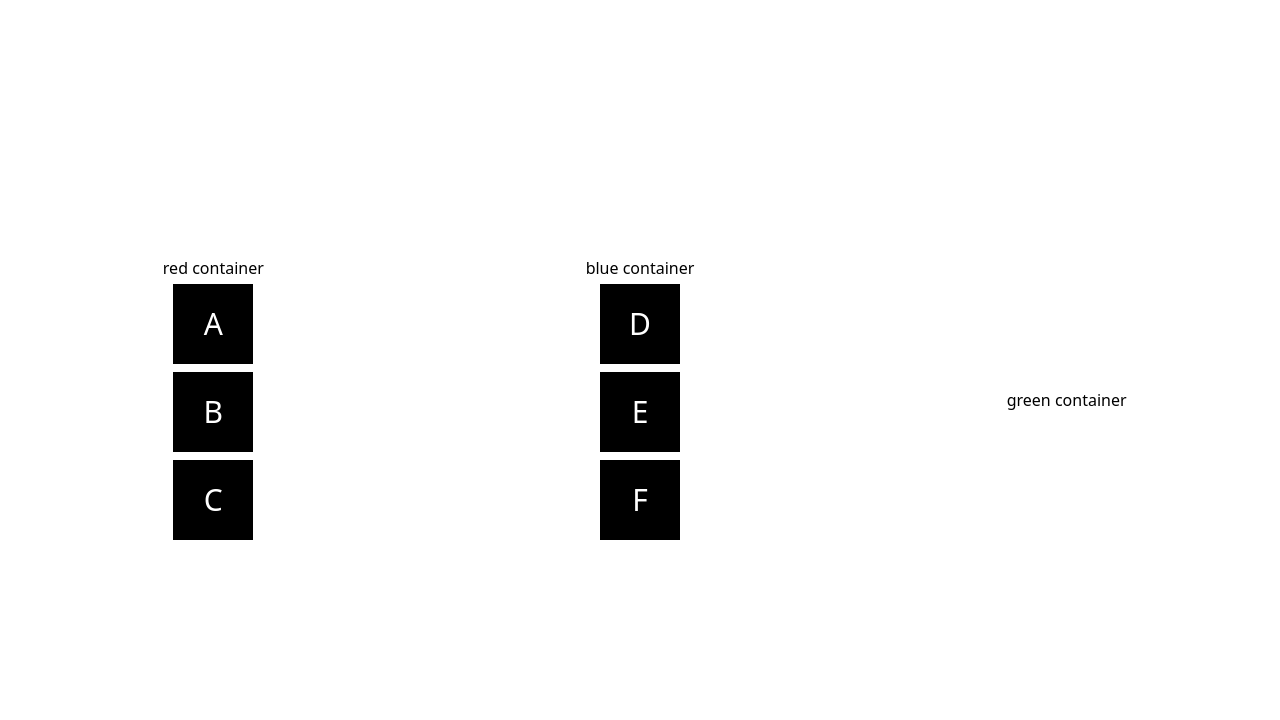
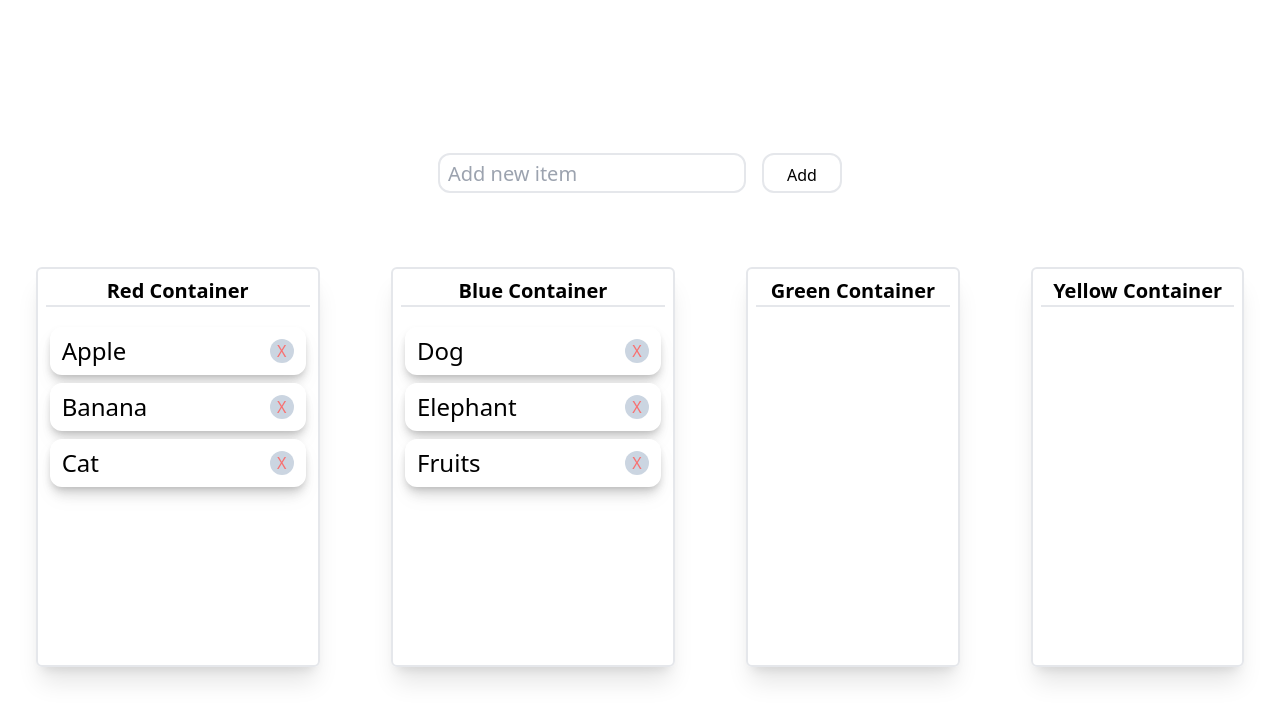
Before and after one commit to ahmadfahim2k/drag-and-drop-boxes-react, a React (Create React App) app: page /drag in a window 1280 px wide. Shown: the top 720 px of the page. Built offline with nearby package versions, Linux system fonts and the light colour scheme.

Commit message:
Finished drag n drop application

```diff
--- a/package.json
+++ b/package.json
@@ -5,6 +5,7 @@
   "dependencies": {
     "react": "^18.2.0",
     "react-dom": "^18.2.0",
+    "react-router-dom": "^6.14.2",
     "react-scripts": "5.0.1",
     "recoil": "^0.7.7",
     "tailwindcss": "^3.3.3",
--- a/src/App.js
+++ b/src/App.js
@@ -1,10 +1,14 @@
-import Home from "./Components/Home";
-
+import DragDropHome from "./Pages/DragDropHome";
+import Home from "./Pages/Home";
+import { Routes, Route } from 'react-router-dom';
 
 function App() {
   return (
     <div className="App">
-      <Home />
+      <Routes>
+        <Route path="/" element={<Home />} />
+        <Route path="/drag" element={<DragDropHome />} />
+      </Routes>
     </div>
   );
 }
--- a/src/Components/Container.js
+++ b/src/Components/Container.js
@@ -1,11 +1,11 @@
 import { useRecoilValue, useSetRecoilState } from 'recoil';
-import { dataAtom, filteredDataSelector } from '../Recoil';
+import { dragDataAtom, filteredDragDataSelector } from '../Recoil';
 import DragBox from './DragBox';
 
 function Container({ color }) {
 
-    const boxes = useRecoilValue(filteredDataSelector(color));
-    const setData = useSetRecoilState(dataAtom);
+    const boxes = useRecoilValue(filteredDragDataSelector(color));
+    const setDragData = useSetRecoilState(dragDataAtom);
 
     function handleDragEnter(e) {
         e.preventDefault();
@@ -18,8 +18,8 @@ function Container({ color }) {
 
     function handleDrop(e) {
         const item = JSON.parse(e.dataTransfer.getData("item"));
-        console.log(item);
-        setData(prev => {
+        // console.log(item);
+        setDragData(prev => {
 
             const newData = {};
             //remove from data
@@ -32,12 +32,20 @@ function Container({ color }) {
             return newData;
         });
         e.preventDefault();
-      }
+    }
+
+    function formatString(str) {
+        return str.replace(/\b\w/g, (match) => match.toUpperCase());
+    }
 
     return (
-        <div className={`bg-${color}-700 h-full w-full flex flex-col justify-center items-center`} onDragEnter={handleDragEnter} onDragOver={handleDragOver} onDrop={handleDrop}>
-            {`${color} container`}
-            {boxes.map((box, i) => <DragBox item={box} key={i} />)}
+        <div className={`p-2 border-2 min-h-[400px] rounded-md border-${color}-700 shadow-xl h-full w-full flex flex-col justify-start items-center`} onDragEnter={handleDragEnter} onDragOver={handleDragOver} onDrop={handleDrop}>
+            <div className={`border-b-2 border-${color}-700 w-full flex justify-center`}>
+                <span className='text-xl font-semibold select-none'>{formatString(`${color} container`)}</span>
+            </div>
+            <div className='mt-4 flex flex-col justify-center items-center'>
+                {boxes.map((box, i) => <DragBox item={box} key={i} />)}
+            </div>
         </div>
     )
 }
--- /dev/null
+++ b/src/Components/CreateBox.js
@@ -0,0 +1,32 @@
+import React from 'react'
+import { useRecoilState, useSetRecoilState } from 'recoil';
+import { dragBoxInputAtom, dragDataAtom } from '../Recoil';
+
+function CreateBox() {
+
+    const [input, setInput] = useRecoilState(dragBoxInputAtom);
+    const setDragData = useSetRecoilState(dragDataAtom);
+
+    function handleChange(e) {
+        setInput(e.target.value);
+    }
+
+    function handleClick() {
+        setDragData(prev => {
+            const newBox = { "name": input}
+            const newData = JSON.parse(JSON.stringify(prev));
+            newData[Object.keys(prev)[0]].push(newBox);
+            return newData;
+        });
+        setInput('');
+    }
+
+    return (
+        <div className='w-full h-20 flex justify-center items-center'>
+            <input type='text' className='h-10 mr-4 pl-2 border-2 rounded-xl text-xl' onChange={handleChange} value={input} placeholder='Add new item'/>
+            <button className='p-2 h-10 w-20 border-2 rounded-xl' onClick={handleClick}>Add</button>
+    </div>
+    )
+}
+
+export default CreateBox;
--- a/src/Components/DragBox.js
+++ b/src/Components/DragBox.js
@@ -1,6 +1,9 @@
+import { useRecoilState } from "recoil";
+import { dragDataAtom } from "../Recoil";
 
+function DragBox({ item }) {
 
-function DragBox({ item } ) {
+    const [dragData, setDragData] = useRecoilState(dragDataAtom);
 
     function handleDragStart(e) {
         e.dataTransfer.setData("item", JSON.stringify(item));
@@ -8,13 +11,65 @@ function DragBox({ item } ) {
     }
 
     function handleDragEnter(e) {
-        console.log(e);
+        e.preventDefault();
     }
+
+    function handleDragOver(e) {
+        const isText = e.dataTransfer.types.includes("item");
+        if (isText) e.preventDefault();
+    }
+
     //when dropping on top of this, append the dropped item to before this item
+    function handleDrop(e) {
+        const draggedItem = JSON.parse(e.dataTransfer.getData("item"));
+        // console.log(draggedItem);
+        setDragData(prev => {
+
+            const newData = {};
+
+            //remove from data
+            Object.keys(prev).forEach(key => {
+                newData[key] = prev[key].filter(box => box.name !== draggedItem.name)
+            });
+
+            //adding to new list
+            const color = findColor(item);
+            const index = newData[color].findIndex(obj => obj.name === item.name);
+            newData[color].splice(index, 0, draggedItem);
+            // console.log('newData', newData);
+            return newData;
+        });
+        e.preventDefault();
+        e.stopPropagation();
+    }
+
+    function findColor(item) {
+        // Use for...of loop to iterate over colors directly
+        for (const color of Object.keys(dragData)) {
+            if (dragData[color].some(obj => obj.name === item.name)) {
+                return color;
+            }
+        }
+    }
+
+    function handleClick() {
+        setDragData(prev => {
+            const newData = {};
+            Object.keys(prev).forEach(key => {
+                newData[key] = prev[key].filter(box => box.name !== item.name)
+            });
+            return newData;
+        })
+    }
 
     return (
-        <div className={`m-1 p-3 w-20 h-20 bg-black text-white text-3xl hover:cursor-pointer flex justify-center items-center select-none`} draggable={true} onDragStart={handleDragStart} onDragEnter={handleDragEnter}>
-            {item.name}
+        <div className={`m-1 p-3 w-64 h-12 bg-white shadow-lg drop-shadow-lg rounded-xl hover:cursor-pointer flex flex-row justify-between items-center`} draggable={true} onDragStart={handleDragStart} onDragEnter={handleDragEnter} onDragOver={handleDragOver} onDrop={handleDrop}>
+            <div className="text-2xl flex justify-start items-center">
+                {item.name}
+            </div>
+            <div className="bg-slate-300 text-red-400 h-6 w-6 rounded-full cursor-pointer flex justify-center items-center"onClick={handleClick}>
+                X
+            </div>
         </div>
     )
 }
--- a/src/Components/Home.js
+++ /dev/null
@@ -1,22 +0,0 @@
-import { useRecoilValue } from 'recoil';
-import { dataAtom } from '../Recoil';
-import Container from './Container';
-
-function Home() {
-
-    const data = useRecoilValue(dataAtom);
-
-    return (
-        <div className='w-full h-screen flex flex-row justify-around items-center'>
-            {Object.keys(data).map(key => {
-                return (
-                    <div className='basis-1/6 h-full' key={key}>
-                        <Container color={key} key={key} />
-                    </div>
-                );
-            })}
-        </div>
-    )
-}
-
-export default Home;
--- /dev/null
+++ b/src/Pages/DragDropHome.js
@@ -0,0 +1,29 @@
+import React from 'react'
+import { dragDataAtom } from '../Recoil';
+import { useRecoilValue } from 'recoil';
+import Container from '../Components/Container';
+import CreateBox from '../Components/CreateBox';
+
+function DragDropHome() {
+
+    const data = useRecoilValue(dragDataAtom);
+
+    return (
+        <div className='w-full h-screen flex flex-col justify-center items-center'>
+            <div className='basis-1/6'>
+                <CreateBox />
+            </div>
+            <div className='w-full flex flex-row justify-around items-center'>
+            {Object.keys(data).map(key => {
+                return (
+                    <div className='basis-1/6 h-full' key={key}>
+                        <Container color={key} key={key} />
+                    </div>
+                );
+            })}
+            </div>
+        </div>
+    )
+}
+
+export default DragDropHome;
--- /dev/null
+++ b/src/Pages/Home.js
@@ -0,0 +1,12 @@
+import { Link } from 'react-router-dom';
+
+function Home() {
+
+    return (
+        <div>
+            <Link to={"/drag"}>Drag Application</Link>
+        </div>
+    )
+}
+
+export default Home;
--- a/src/Recoil.js
+++ b/src/Recoil.js
@@ -1,41 +1,46 @@
 import { atom, selectorFamily } from "recoil";
 
-export const dataAtom = atom({
-  key: 'data',
+export const dragBoxInputAtom = atom({
+  key: 'dragBoxInput',
+  default: ''
+});
+
+export const dragDataAtom = atom({
+  key: 'dragData',
   default: {
     'red': [{
-      name: 'A'
+      name: 'Apple'
     },
     {
-      name: 'B'
+      name: 'Banana'
     },
     {
-      name: 'C'
+      name: 'Cat'
     },
     ],
     'blue': [
       {
-        name: 'D'
+        name: 'Dog'
       },
       {
-        name: 'E'
+        name: 'Elephant'
       },
       {
-        name: 'F'
+        name: 'Fruits'
       }
     ],
     'green': [],
-    // 'yellow': [],
+    'yellow': [],
     // 'orange': []
   }
 });
 
-export const filteredDataSelector = selectorFamily({
-  key: 'filteredDataSelector',
+export const filteredDragDataSelector = selectorFamily({
+  key: 'filteredDragDataSelector',
   get: (color) => ({ get }) => {
-    const data = get(dataAtom);
+    const dragData = get(dragDataAtom);
 
     //filtering
-    return data[color];
+    return dragData[color];
   }
 });
--- a/src/index.js
+++ b/src/index.js
@@ -3,12 +3,15 @@ import ReactDOM from 'react-dom/client';
 import './index.css';
 import App from './App';
 import { RecoilRoot } from 'recoil';
+import { BrowserRouter } from 'react-router-dom';
 
 const root = ReactDOM.createRoot(document.getElementById('root'));
 root.render(
   <React.StrictMode>
     <RecoilRoot>
+      <BrowserRouter>
         <App />
+      </BrowserRouter>
     </RecoilRoot>
   </React.StrictMode>
 );
```
Also changed, not shown: 1 other file (tests, documents, lock files or other folders).
